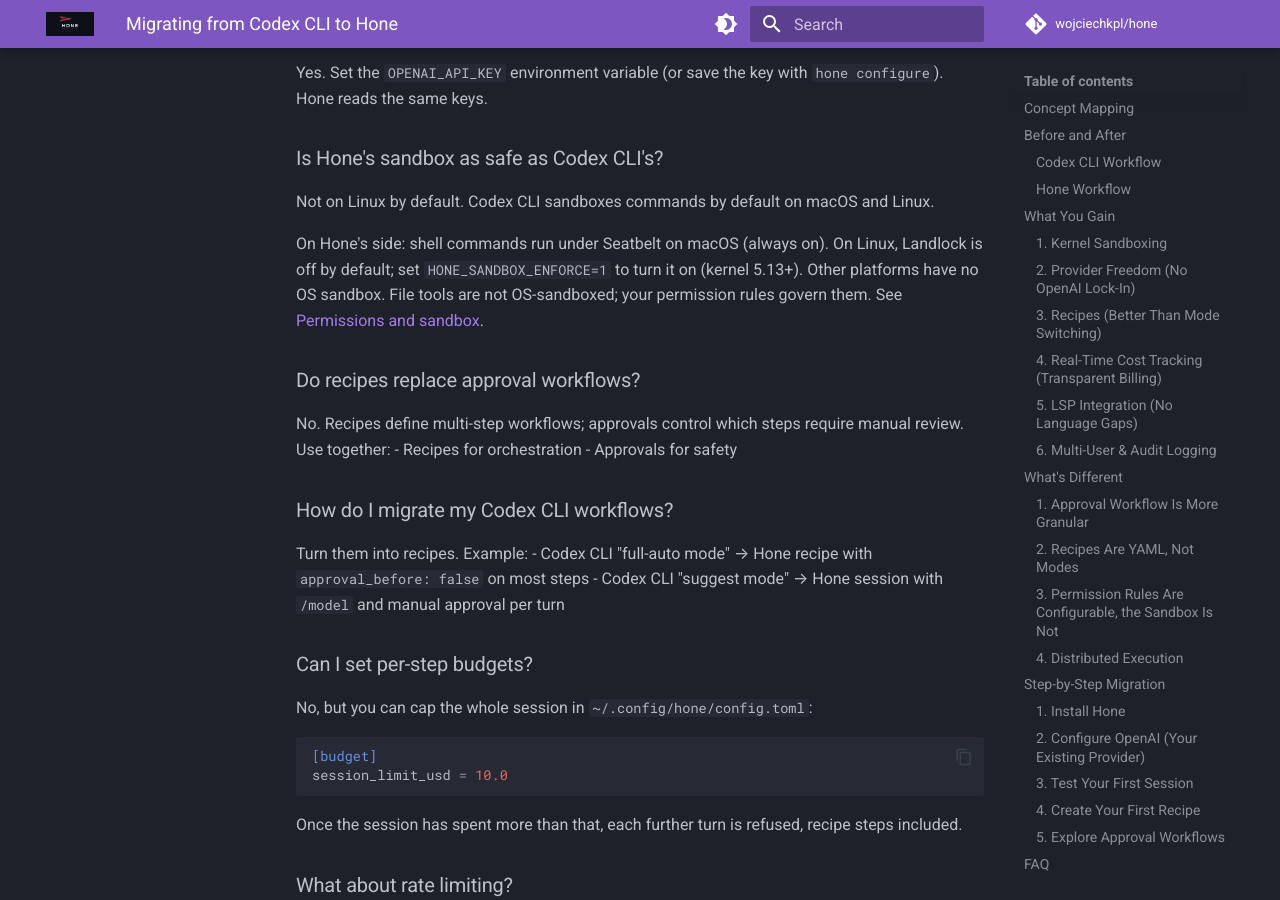
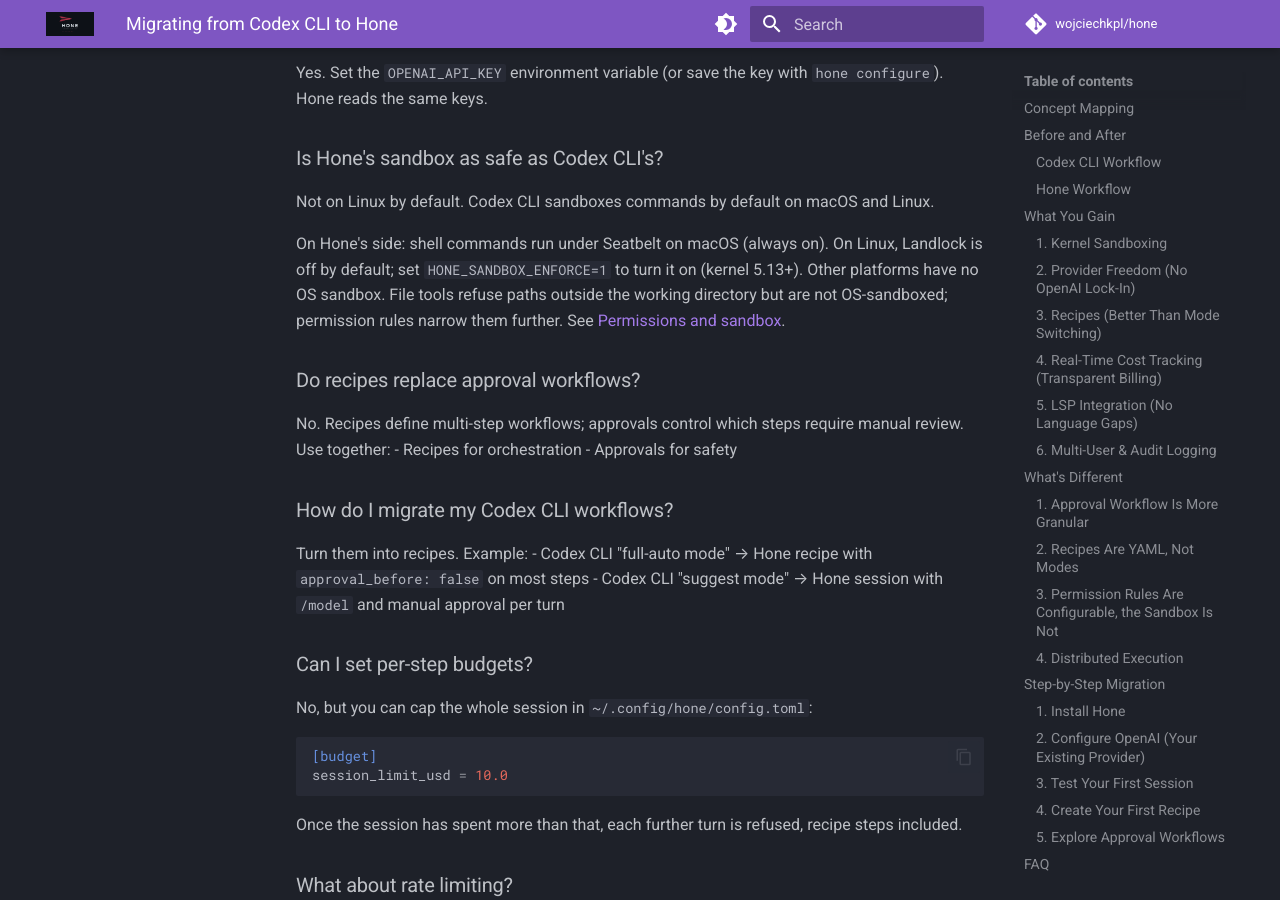
Before and after one commit to wojciechkpl/hone, an MkDocs documentation site: the page built from docs/onboarding/from-codex-cli.md, in a window 1280 px wide and 900 px high, scrolled down 9494 px. Built offline with MkDocs 1.6.1 and Material for MkDocs 9.7.7, drawn with Linux system fonts in a browser that asks for light colours; comment, search, counter and statistics services are not loaded; some of the changed text lies outside the part shown.

Commit message:
docs: apply review round 2 to the config-example fixes
- File tools refuse paths outside the working directory: the FAQ's
  "no write allowlist" and "limited by permission rules instead" lines
  and both Codex page lines now say so.
- configuration.md: mcp.json takes stdio servers only, one bad entry
  skips the whole file, and env is the server's whole environment
  besides PATH and HOME.
- debugging.md: honed's default port is 3117.
- security.md: the honed permission-rules note is no longer inside the
  HONE_ALLOW_UNAUTH warning box.

```diff
--- a/docs/onboarding/from-codex-cli.md
+++ b/docs/onboarding/from-codex-cli.md
@@ -81,8 +81,9 @@ Hone runs shell commands under the platform's own sandbox:
 | Linux | bubblewrap, on by default | Landlock (kernel 5.13+), **off by default**; turn it on with `HONE_SANDBOX_ENFORCE=1` |
 | Other | See the Codex docs | No OS sandbox |
 
-The sandbox covers only the `shell` tool. File tools, git tools and `web_fetch` are not
-OS-sandboxed; your permission rules govern them.
+The sandbox covers only the `shell` tool. File tools refuse paths outside the working
+directory but are not OS-sandboxed; permission rules narrow them, the git tools and
+`web_fetch`.
 
 **Real example:** on macOS, shell commands can write only the working directory, `/tmp` and `/dev/null`, and get no network. There is no command that prints the policy; [Permissions and sandbox](../permissions-and-sandbox.md) has the full table per platform.
 
@@ -448,8 +449,8 @@ Not on Linux by default. Codex CLI sandboxes commands by default on macOS and Li
 
 On Hone's side: shell commands run under Seatbelt on macOS (always on). On Linux, Landlock
 is off by default; set `HONE_SANDBOX_ENFORCE=1` to turn it on (kernel 5.13+). Other
-platforms have no OS sandbox. File tools are not OS-sandboxed; your permission rules govern
-them. See [Permissions and sandbox](../permissions-and-sandbox.md).
+platforms have no OS sandbox. File tools refuse paths outside the working directory but are
+not OS-sandboxed; permission rules narrow them further. See [Permissions and sandbox](../permissions-and-sandbox.md).
 
 ### Do recipes replace approval workflows?
 
```
Also changed, not shown: docs/configuration.md (+5 -3 lines), docs/onboarding/faq.md (+2 -2 lines), docs/tutorials/debugging.md (+1 -1 lines), docs/tutorials/security.md (+3 -1 lines).
